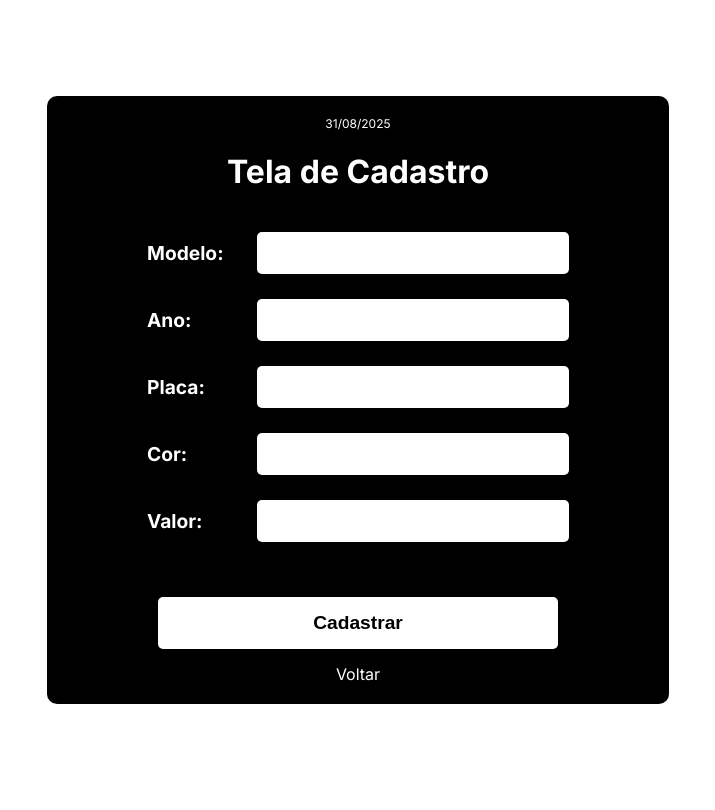
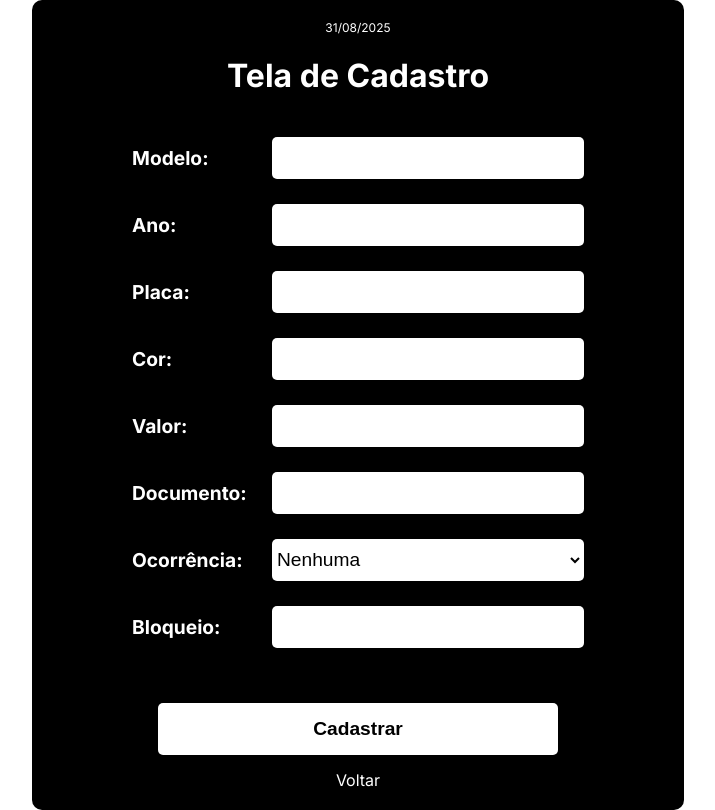
Before and after one commit to possatogabriel/PWIII-Gabriel-Possato, a PHP site: page /cadastrar.php in a window 1280 px wide. Shown: the whole page, without its empty margins (282-997 px from the left). Before the commit the page ends 704 px from the top, so only its background shows below. Run offline with PHP 8.4, Linux system fonts and the light colour scheme.

Commit message:
Add new attributes to the table and update 'cadastrar.php

```diff
--- a/Aula06/CSS/style.css
+++ b/Aula06/CSS/style.css
@@ -92,14 +92,43 @@ body {
     gap: 15px;
 }
 
+.mensagem {
+    font-weight: bold;
+    padding: 10px 20px;
+    border-radius: 5px;
+    text-align: center;
+    margin-bottom: 41px;
+}
+
+.erro {
+    background-color: #f9949a;
+    color: #721c24;
+    border: 1px solid transparent;
+}
+
+.sucesso {
+    background-color: #d4edda;
+    color: #155724;
+    border: 1px solid transparent;
+}
+
+.mensagem a {
+    color: #24a241;
+    text-decoration: none;
+}
+
+.mensagem a:hover {
+    text-decoration: underline;
+}
+
 .linha label {
     color: white;
-    width: 100px;
+    width: 130px;
     font-size: larger;
     font-weight: bold;
 }
 
-.linha input[type="text"] {
+.linha input[type="text"], .linha input[type="number"] {
     background-color: white;
     color: black;
     width: 300px;
@@ -107,6 +136,16 @@ body {
     border-radius: 5px;
     border: 1px solid transparent;
     padding: 5px;
+    font-size: larger;
+}
+
+.linha select {
+    background-color: white;
+    color: black;
+    width: 312px;
+    height: 42px;
+    border-radius: 5px;
+    border: 1px solid transparent;
     font-size: larger;
 }
 
@@ -156,7 +195,7 @@ table {
 
 thead tr th, tbody tr td {
     border: 1px solid transparent;
-    width: 150px;
+    width: 130px;
     padding: 10px;
     font-size: large;
 }
--- a/Aula06/JS/script.js
+++ b/Aula06/JS/script.js
@@ -22,11 +22,22 @@ window.addEventListener('DOMContentLoaded', function() {
         document.querySelectorAll('.linha input').forEach(function(input) {
             input.style.backgroundColor = corTexto;
         });
+
         const submitBtn = document.querySelector('.container form input[type="submit"]');
         if (submitBtn) submitBtn.style.backgroundColor = corTexto;
 
         const voltarLink = document.querySelector('.voltar');
         if (voltarLink) voltarLink.style.color = corTexto;
+
+        const botaoSelect = document.querySelectorAll('.linha select');
+        if (botaoSelect) botaoSelect.forEach(function(select) {
+            select.style.backgroundColor = corTexto;
+        });
+
+        const bordaMensagem = document.querySelectorAll('.mensagem');
+        if (bordaMensagem) bordaMensagem.forEach(function(div) {
+            div.style.borderColor = corTexto;
+        });
 
         // ALTERAÇÕES ESPECÍFICAS DO CONSULTAR.PHP
         const fundoThead = document.querySelector('thead');
@@ -46,18 +57,24 @@ window.addEventListener('DOMContentLoaded', function() {
         const inputPainel = document.getElementById('corPainel');
         if (inputPainel) inputPainel.value = corPainel;
 
-        document.querySelectorAll('.linha input[type="text"]').forEach(function(input) {
+        document.querySelectorAll('.linha input[type="text"], .linha input[type="number"]').forEach(function(input) {
             input.style.color = corPainel;
         });
 
         const submitBtn = document.querySelector('.container form input[type="submit"]');
         if (submitBtn) submitBtn.style.color = corPainel;
 
+        const textoSelect = document.querySelectorAll('.linha select');
+        if (textoSelect) textoSelect.forEach(function(select) {
+            select.style.color = corPainel;
+        });
+
         // ALTERAÇÕES ESPECÍFICAS DO INDEX.HTML
         document.querySelectorAll('.buttons a').forEach(function(btn) {
             btn.style.color = corPainel;
         });
 
+        // ALTERAÇÕES ESPECÍFICAS DO CONSULTAR.PHP
         const corThead = document.querySelector('thead');
         if (corThead) corThead.style.color = corPainel;
     }
--- a/Aula06/SQL/SQL.sql
+++ b/Aula06/SQL/SQL.sql
@@ -16,4 +16,9 @@ ALTER TABLE carros
 ADD COLUMN valor double (10,2) AFTER placa,
 ADD COLUMN cor varchar(15) AFTER valor;
 
+ALTER TABLE carros
+ADD COLUMN documento int(2) AFTER cor,
+ADD COLUMN ocorrencia int(2) AFTER documento,
+ADD COLUMN bloqueio int(1) AFTER ocorrencia;
+
 -- SELECT * FROM carros;
--- a/Aula06/cadastrar.php
+++ b/Aula06/cadastrar.php
@@ -7,21 +7,27 @@ if ($_SERVER["REQUEST_METHOD"] == "POST") {
     $placa = mysqli_real_escape_string($conexao, $_POST['placa']);
     $cor = mysqli_real_escape_string($conexao, $_POST['cor']);
     $valor = mysqli_real_escape_string($conexao, $_POST['valor']);
+    $documento = mysqli_real_escape_string($conexao, $_POST['documento']);
+    $ocorrencia = mysqli_real_escape_string($conexao, $_POST['ocorrencia']);
+    $bloqueio = mysqli_real_escape_string($conexao, $_POST['bloqueio']);
     $data_cadastro = date('Y-m-d H:i:s');
 
     $verifica = "SELECT id FROM carros WHERE placa = '$placa'";
     $resultado = mysqli_query($conexao, $verifica);
 
     if (mysqli_num_rows($resultado) > 0) {
-        echo "<script>alert('Erro: Esta placa já está cadastrada.'); window.location.href='cadastrar.php';</script>";
+        header("Location: cadastrar.php?erro=placa");
+        exit;
     } else {
-        $query = "INSERT INTO carros (modelo, ano, placa, cor, valor, data_cadastro)
-                  VALUES ('$modelo', '$ano', '$placa', '$cor', '$valor', '$data_cadastro')";
+        $query = "INSERT INTO carros (modelo, ano, placa, cor, valor, documento, ocorrencia, bloqueio, data_cadastro)
+                  VALUES ('$modelo', '$ano', '$placa', '$cor', '$valor', '$documento', '$ocorrencia', '$bloqueio', '$data_cadastro')";
 
         if (mysqli_query($conexao, $query)) {
-            echo "<script>alert('Cadastro realizado com sucesso!'); window.location.href='consultar.php';</script>";
+            header("Location: cadastrar.php?sucesso=1");
+            exit;
         } else {
-            echo "<script>alert('Erro ao cadastrar: " . mysqli_error($conexao) . "');</script>";
+            header("Location: cadastrar.php?erro=bd");
+            exit;
         }
     }
 }
@@ -45,6 +51,23 @@ if ($_SERVER["REQUEST_METHOD"] == "POST") {
             <h1> Tela de Cadastro </h1>
         </div>
 
+        <?php if (isset($_GET['sucesso'])): ?>
+            <div class="mensagem sucesso">
+                Cadastro realizado com sucesso! Vá para <a href="consultar.php">tela de consulta</a>!
+            </div>
+
+        <?php elseif (isset($_GET['erro'])): ?>
+            <div class="mensagem erro">
+                <?php
+                    if ($_GET['erro'] == 'placa') {
+                        echo "Erro: Esta placa já está cadastrada.";
+                    } elseif ($_GET['erro'] == 'bd') {
+                        echo "Erro ao cadastrar. Tente novamente.";
+                    }
+                ?>
+            </div>
+        <?php endif; ?>
+
         <form method = "POST" action = "cadastrar.php">
             <div class = "linha">
                 <label for = "modelo"> Modelo: </label>
@@ -53,7 +76,7 @@ if ($_SERVER["REQUEST_METHOD"] == "POST") {
 
             <div class = "linha">
                 <label for = "ano"> Ano: </label>
-                <input type = "text" id = "ano" name = "ano" minlength="4" maxlength="4" required>
+                <input type = "number" id = "ano" name = "ano" min="1000" max="9999" required>
             </div>
 
             <div class = "linha">
@@ -68,11 +91,35 @@ if ($_SERVER["REQUEST_METHOD"] == "POST") {
 
             <div class = "linha">
                 <label for = "valor"> Valor: </label>
-                <input type = "text" id = "valor" name = "valor" maxlength="10" required>
+                <input type = "number" id = "valor" name = "valor" min="0" max="9999999999" required>
+            </div>
+
+            <div class = "linha">
+                <label for = "documento"> Documento: </label>
+                <input type = "number" id = "documento" name = "documento" min="0" max="99" required>
+            </div>
+
+            <div class = "linha">
+                <label for = "ocorrencia"> Ocorrência: </label>
+                <select name = "ocorrencia" id = "ocorrencia" required>
+                    <option value = "1"> Nenhuma </option>
+                    <option value = "2"> Colisão LEVE </option>
+                    <option value = "3"> Colisão MÉDIA </option>
+                    <option value = "4"> Colisão GRAVE </option>
+                    <option value = "5"> Roubo SEM recuperação </option>
+                    <option value = "6"> Roubo COM recuperação </option>
+                    <option value = "7"> Desastre natural COM recuperação </option>
+                    <option value = "8"> Desastre natural SEM recuperação </option>
+                </select>
+            </div>
+
+            <div class = "linha">
+                <label for = "bloqueio"> Bloqueio: </label>
+                <input type = "number" id = "bloqueio" name = "bloqueio" min="0" max="1" required>
             </div>
 
             <input type = "submit" value = "Cadastrar">
-            <a href = "index.html" class = "voltar"> Voltar </a>
+            <a href = "../Aula06" class = "voltar"> Voltar </a>
         </form>
     </div>
     <script src = "js/script.js"> </script>
--- a/Aula06/index.html
+++ b/Aula06/index.html
@@ -18,6 +18,7 @@
 
         <div class = "buttons">
             <a href = "cadastrar.php"> Fazer cadastro </a>
+            <a href = "alterar.php"> Alterar cadastro </a>
             <a href = "consultar.php"> Ver consulta </a>
 
                 <div class = "cores">
```
Also changed, not shown: Aula06/consultar.php (+26 -2 lines).
